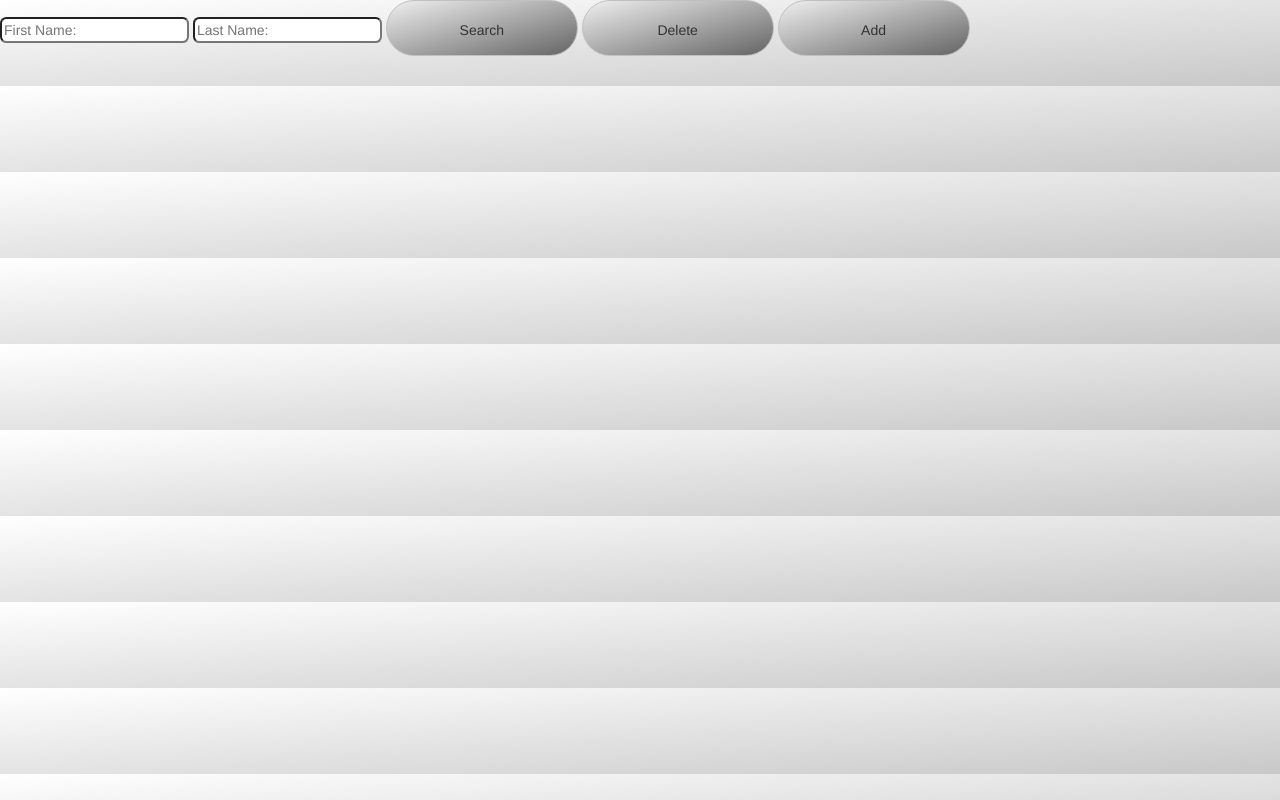
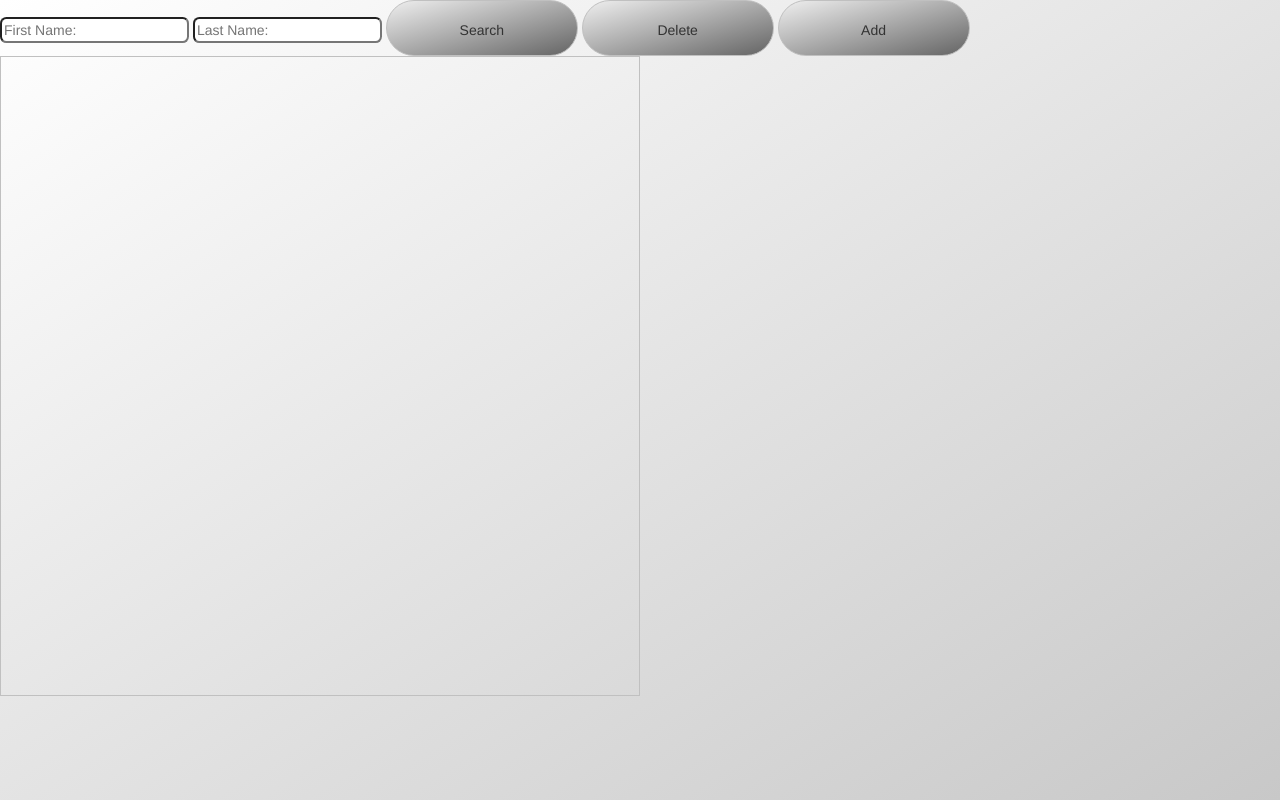
Before and after one commit to Indominu/H2-Clientside, a PHP site: page / in a window 1280 px wide. Run offline with PHP 8.4, Linux system fonts and the light colour scheme.

Commit message:
Add files via upload

```diff
--- a/base.css
+++ b/base.css
@@ -2,6 +2,9 @@
 {
     background-image: linear-gradient(to bottom right, rgba(255,0,0,0), rgba(200,200,200,1));
     font-family: Arial, Helvetica, sans-serif;
+    width:100vw;
+    height:100vh;
+    overflow:hidden;
 }
 div
 {
--- a/index.php
+++ b/index.php
@@ -16,9 +16,9 @@
             <button type="button" id="Search">Search</button>
             <button type="button" id="Delete">Delete</button>
             <button type="button" id="add">Add</button><br>
+            <ul id="List" style="border:0.1vmax solid silver;width:50vw;height:80vh;overflow-x:hidden;font-size:2vmax;"></ul>
             <button type="button" id="Comfirm" class="deleteAction" style="display: none;">Comfirm</button>
             <button type="button" id="Cancel" class="deleteAction" style="display: none;">Cancel</button><br>
-            <ul id="List" style="width: 20%;"></ul>
 
             <iframe id="iform" src="employeeform.php" style="background-color:white;position:absolute;top:10vh;left:16vw;display:none;width:60vw;height:50vh;" scrolling="no"></form>
 
```
